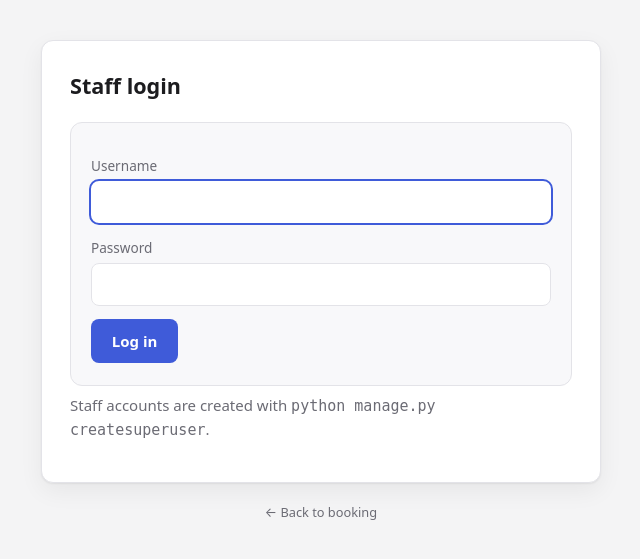
After one commit to botikal/basic-meeting-scheduler, a Django app: page /staff/login/ in a window 1280 px wide. The commit adds this page. Shown: the top 559 px of the page, without its empty margins (319-959 px from the left). Run offline with Django 5.2, Linux system fonts and the light colour scheme; parts of the project's set-up code (start-up, migrations or seed data) failed here and were passed over.

Commit message:
Add a staff area (/staff/) with its own login
- /staff/login/ (Django auth, same accounts as the admin) + logout
- /staff/ lists upcoming bookings grouped by day; "All bookings" tab shows
  cancelled + past. Per row: client details, a Manage link (reuses the client
  page), and Cancel (goes through cancel_booking, so the client is emailed).
- Discreet "Staff" link in the page footer; client flow stays anonymous
- @staff_required (is_staff) guards the views; LOGIN_URL points at staff login

Co-Authored-By: Claude Sonnet 5 <noreply@anthropic.com>

```diff
--- a/config/settings.py
+++ b/config/settings.py
@@ -76,6 +76,11 @@ AUTH_PASSWORD_VALIDATORS = [
     {"NAME": "django.contrib.auth.password_validation.NumericPasswordValidator"},
 ]
 
+# Where the staff pages send an unauthenticated visitor, and back again.
+LOGIN_URL = "scheduling:staff-login"
+LOGIN_REDIRECT_URL = "scheduling:staff-home"
+LOGOUT_REDIRECT_URL = "scheduling:staff-login"
+
 # --- i18n / time ------------------------------------------------------
 
 LANGUAGE_CODE = "en-us"
--- a/scheduling/templates/scheduling/base.html
+++ b/scheduling/templates/scheduling/base.html
@@ -18,6 +18,8 @@
     {% endif %}
     {% block content %}{% endblock %}
   </main>
-  <footer class="foot">Powered by your own meeting scheduler</footer>
+  <footer class="foot">
+    {% block foot %}<a href="{% url 'scheduling:staff-home' %}">Staff</a>{% endblock %}
+  </footer>
 </body>
 </html>
--- /dev/null
+++ b/scheduling/templates/scheduling/staff_login.html
@@ -0,0 +1,28 @@
+{% extends "scheduling/base.html" %}
+{% block title %}Staff login{% endblock %}
+{% block content %}
+  <header class="head"><h1>Staff login</h1></header>
+
+  <form method="post" class="panel">
+    {% csrf_token %}
+    {% if form.errors %}
+      <p class="ferror">That username and password don't match. Try again.</p>
+    {% endif %}
+    <label class="field">
+      <span>Username</span>
+      {{ form.username }}
+    </label>
+    <label class="field">
+      <span>Password</span>
+      {{ form.password }}
+    </label>
+    <input type="hidden" name="next" value="{{ next }}">
+    <button type="submit" class="btn">Log in</button>
+  </form>
+
+  <p class="muted">
+    Staff accounts are created with
+    <code>python manage.py createsuperuser</code>.
+  </p>
+{% endblock %}
+{% block foot %}<a href="{% url 'scheduling:index' %}">&larr; Back to booking</a>{% endblock %}
--- a/scheduling/urls.py
+++ b/scheduling/urls.py
@@ -1,5 +1,6 @@
 """URL patterns for the scheduling app."""
 
+from django.contrib.auth import views as auth_views
 from django.urls import path
 
 from . import api, views
@@ -13,6 +14,15 @@ urlpatterns = [
     path("b/<str:token>/", views.manage, name="manage"),
     path("b/<str:token>/reschedule/", views.reschedule, name="reschedule"),
     path("b/<str:token>/cancel/", views.cancel, name="cancel"),
+    # Staff area
+    path("staff/", views.staff_home, name="staff-home"),
+    path("staff/login/", views.StaffLoginView.as_view(), name="staff-login"),
+    path(
+        "staff/logout/",
+        auth_views.LogoutView.as_view(next_page="scheduling:staff-login"),
+        name="staff-logout",
+    ),
+    path("staff/b/<str:token>/cancel/", views.staff_cancel, name="staff-cancel"),
     # JSON API
     path("api/slots/", api.slots, name="api-slots"),
     path("api/bookings/", api.create_booking_view, name="api-create"),
--- a/scheduling/views.py
+++ b/scheduling/views.py
@@ -6,11 +6,16 @@ JavaScript. htmx just swaps the ``#planner`` region instead of reloading.
 """
 
 from datetime import date, datetime
+from itertools import groupby
 
 from django.contrib import messages
+from django.contrib.auth.decorators import user_passes_test
+from django.contrib.auth.views import LoginView
 from django.http import HttpResponse
 from django.shortcuts import get_object_or_404, redirect, render
 from django.urls import reverse
+from django.utils import timezone
+from django.views.decorators.http import require_POST
 
 from .availability import available_slots, consecutive_capacity, local_date_of
 from .calendarview import WEEKDAY_LABELS, build_month, parse_month
@@ -270,3 +275,54 @@ def _redirect(request, url: str):
         response["HX-Redirect"] = url
         return response
     return redirect(url)
+
+
+# --- Staff area -------------------------------------------------------
+# Same accounts as the Django admin (any user with is_staff). The client
+# booking flow stays anonymous; this is purely additive.
+
+
+staff_required = user_passes_test(
+    lambda u: u.is_active and u.is_staff,
+    login_url="scheduling:staff-login",
+)
+
+
+class StaffLoginView(LoginView):
+    template_name = "scheduling/staff_login.html"
+    redirect_authenticated_user = True
+
+
+@staff_required
+def staff_home(request):
+    rules = Rules.current()
+    show_all = request.GET.get("all") == "1"
+
+    bookings = Booking.objects.all()
+    if show_all:
+        bookings = bookings.order_by("-start_at")
+    else:
+        bookings = bookings.filter(
+            status=Booking.Status.CONFIRMED, end_at__gte=timezone.now()
+        ).order_by("start_at")
+    rows = list(bookings)
+
+    days = [
+        {"date": day, "bookings": list(items)}
+        for day, items in groupby(rows, key=lambda b: local_date_of(b.start_at, rules))
+    ]
+    return render(
+        request,
+        "scheduling/staff_home.html",
+        {"rules": rules, "days": days, "count": len(rows), "show_all": show_all},
+    )
+
+
+@staff_required
+@require_POST
+def staff_cancel(request, token):
+    booking = get_object_or_404(Booking, manage_token=token)
+    cancel_booking(booking)
+    messages.success(request, f"Cancelled {booking.client_name}'s booking.")
+    nxt = request.POST.get("next", "")
+    return redirect(nxt if nxt.startswith("/staff/") else "scheduling:staff-home")
--- a/static/style.css
+++ b/static/style.css
@@ -229,6 +229,12 @@ a.cal-day:hover { border-color: var(--accent); }
 }
 .btn:hover { filter: brightness(1.05); }
 .btn--danger { background: var(--danger); }
+.btn--sm { padding: .4rem .8rem; font-size: .85rem; }
+.btn--ghost {
+  background: transparent;
+  color: var(--text);
+  border: 1px solid var(--border);
+}
 
 /* ---- Manage page ------------------------------------------ */
 .details {
@@ -255,3 +261,58 @@ a.cal-day:hover { border-color: var(--accent); }
 
 /* htmx: briefly fade the planner while a swap is in flight */
 .planner.htmx-request { opacity: .55; transition: opacity .1s; }
+
+/* ---- Staff area ------------------------------------------- */
+.foot a { color: var(--muted); text-decoration: none; }
+.foot a:hover { color: var(--text); }
+
+.staff-head {
+  display: flex;
+  align-items: start;
+  justify-content: space-between;
+  gap: 1rem;
+}
+
+.staff-tabs { display: flex; gap: .25rem; margin: 0 0 1.25rem; }
+.staff-tabs a {
+  padding: .35rem .8rem;
+  border-radius: 999px;
+  text-decoration: none;
+  color: var(--muted);
+  font-size: .9rem;
+  font-weight: 600;
+}
+.staff-tabs a.is-on { background: var(--accent-soft); color: var(--accent); }
+
+.day { margin-bottom: 1.5rem; }
+.day h2 {
+  font-size: .8rem;
+  text-transform: uppercase;
+  letter-spacing: .04em;
+  color: var(--muted);
+  border-bottom: 1px solid var(--border);
+  padding-bottom: .35rem;
+  margin-bottom: .6rem;
+}
+
+.bk {
+  display: grid;
+  grid-template-columns: 5.5rem 1fr auto;
+  gap: .25rem 1rem;
+  align-items: start;
+  padding: .7rem 0;
+  border-bottom: 1px solid var(--border);
+}
+.bk:last-child { border-bottom: 0; }
+.bk--cancelled { opacity: .5; }
+.bk-time { font-variant-numeric: tabular-nums; font-weight: 600; display: grid; }
+.bk-time .muted { font-weight: 400; font-size: .8rem; }
+.bk-who { display: grid; gap: .15rem; }
+.bk-mail { font-size: .9rem; }
+.bk-note { margin: .3rem 0 0; font-size: .9rem; color: var(--muted); }
+.bk-actions { display: flex; flex-direction: column; align-items: end; gap: .4rem; }
+
+@media (max-width: 460px) {
+  .bk { grid-template-columns: 1fr; }
+  .bk-actions { flex-direction: row; align-items: center; }
+}
```
Also changed, not shown: scheduling/templates/scheduling/staff_home.html (added, +60 -0 lines), tests/conftest.py (+5 -0 lines), tests/test_staff.py (added, +75 -0 lines).
